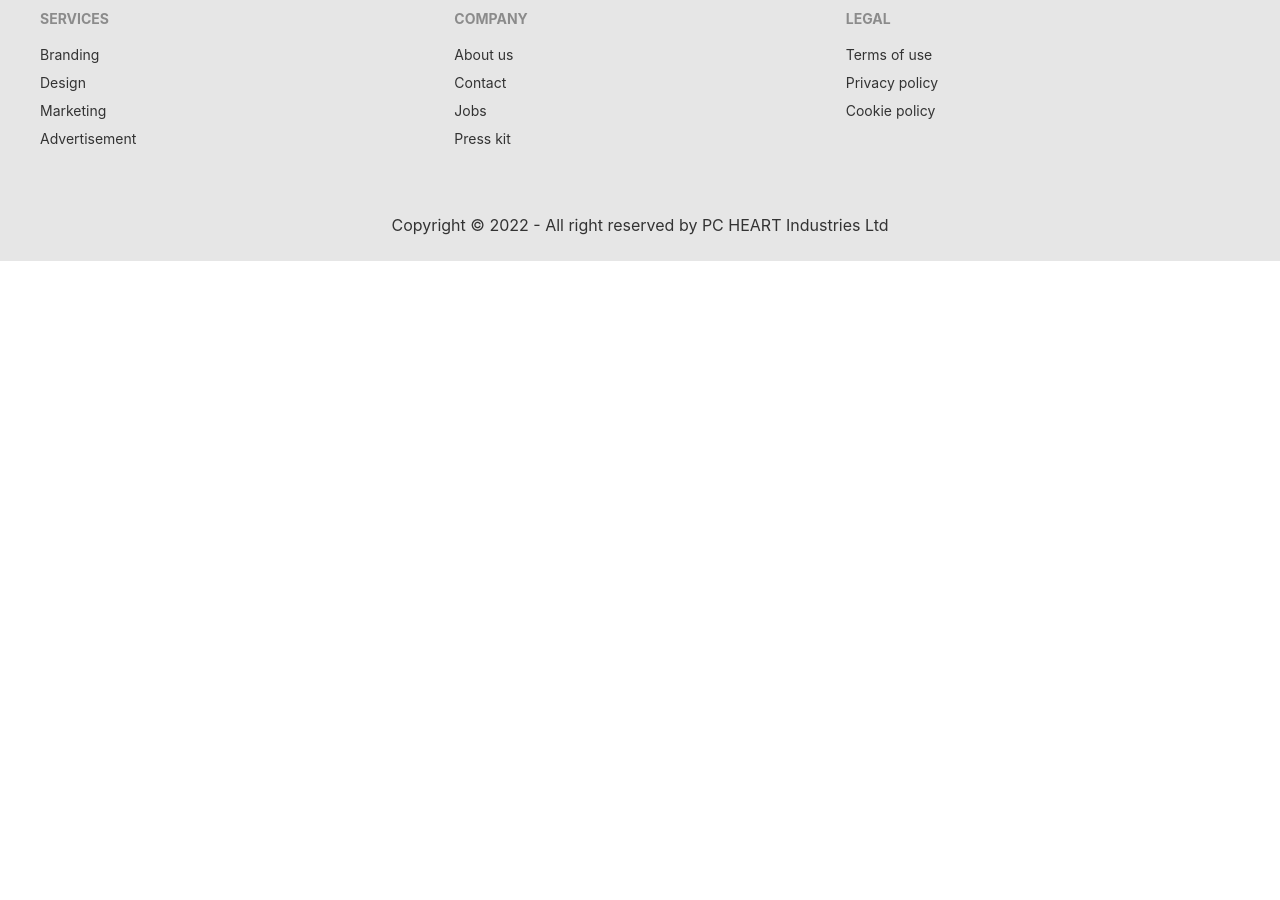
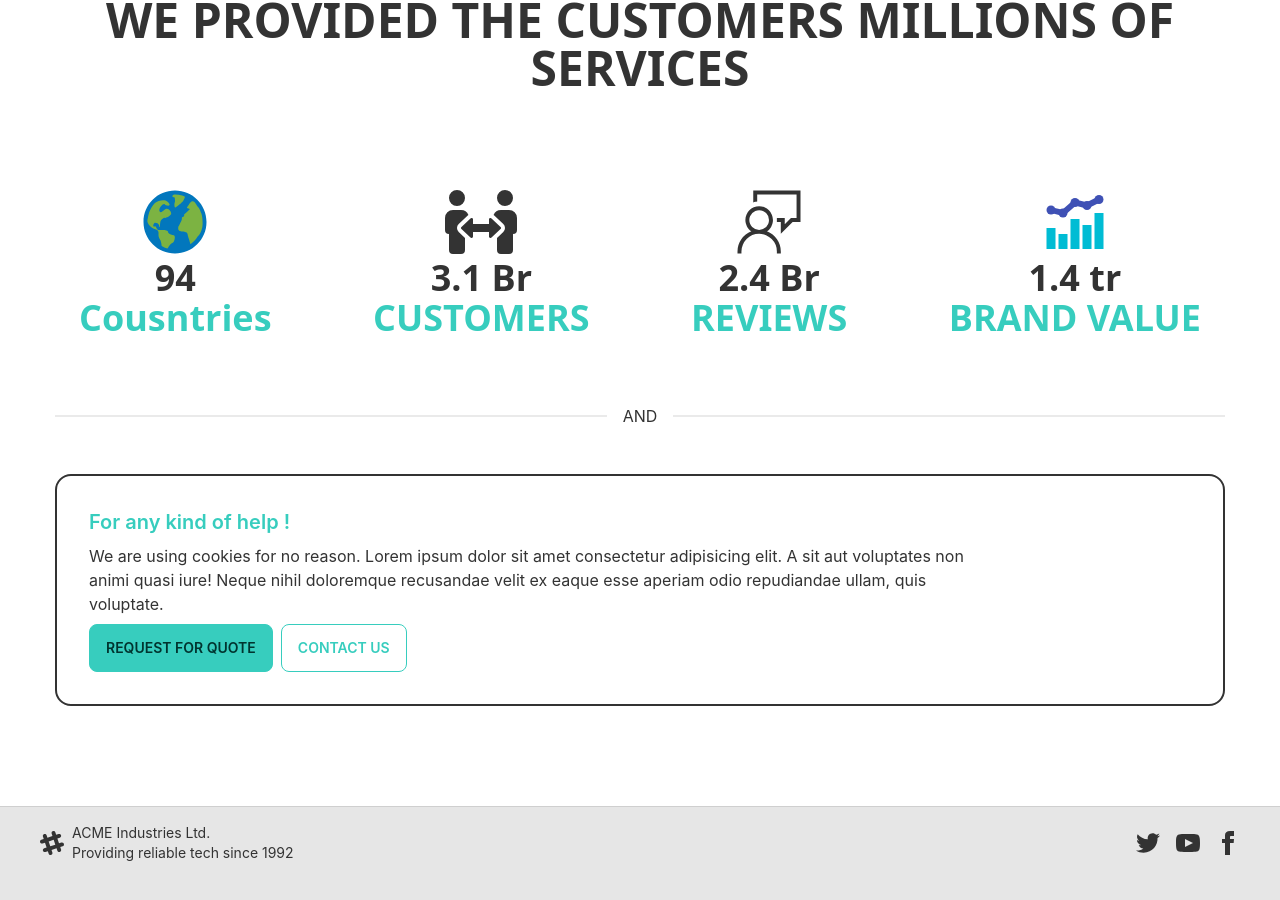
Before and after one commit to syed-jaid/Assignment-12-client-side-repo, a React (Create React App) app: page / in a window 1280 px wide. Shown: the part 3212-4112 px from the top of the page. Before the commit the page ends 3473 px from the top, so only its background shows below. Built offline with nearby package versions, Linux system fonts and the light colour scheme; no server answers.

Commit message:
the summery part is done

```diff
--- a/src/Pages/Home/Home.js
+++ b/src/Pages/Home/Home.js
@@ -5,6 +5,7 @@ import Items from './Items';
 import './Home.css'
 import Extra1 from './Extra1';
 import Footer from '../../ForAll/Footer/Footer';
+import Summery from './Summery';
 
 const Home = () => {
     return (
@@ -18,6 +19,9 @@ const Home = () => {
                 <Items></Items>
                 {/* extra part  */}
                 <Extra1></Extra1>
+
+                {/* Business Summery  */}
+                <Summery></Summery>
             </div>
             <Footer></Footer>
         </div>
--- /dev/null
+++ b/src/Pages/Home/Summery.js
@@ -0,0 +1,48 @@
+import React from 'react';
+import { FcGlobe, FcComboChart } from "react-icons/fc";
+import { FaPeopleArrows } from "react-icons/fa";
+import { VscFeedback } from "react-icons/vsc";
+
+
+const Summery = () => {
+    return (
+        <div className='lg:mt-[100px] lg:mb-[100px] mt-[50px] '>
+            <h1 className='text-center text-5xl font-bold font-sans mb-[40px]'>WE PROVIDED THE CUSTOMERS MILLIONS OF SERVICES </h1>
+            <div className='lg:flex justify-between' >
+                <div className='text-center  p-[20px] rounded-lg border-4 border-[#333333]  lg:border-[#ffffff] my-[30px]'>
+                    <FcGlobe className='text-7xl mx-auto' />
+                    <h1 className='text-4xl font-bold font-sans'>94</h1>
+                    <h1 className='text-4xl font-bold font-sans text-[#37cdbe]'>Cousntries</h1>
+                </div>
+                <div className='text-center  p-[20px] rounded-lg border-4 border-[#333333]  lg:border-[#ffffff] my-[30px]'>
+                    <FaPeopleArrows className='text-7xl mx-auto' />
+                    <h1 className='text-4xl font-bold font-sans'>3.1 Br</h1>
+                    <h1 className='text-4xl font-bold font-sans text-[#37cdbe]'>CUSTOMERS</h1>
+                </div>
+                <div className='text-center  p-[20px] rounded-lg border-4 border-[#333333]  lg:border-[#ffffff] my-[30px]'>
+                    <VscFeedback className='text-7xl mx-auto' />
+                    <h1 className='text-4xl font-bold font-sans'>2.4 Br</h1>
+                    <h1 className='text-4xl font-bold font-sans text-[#37cdbe]'>REVIEWS</h1>
+                </div>
+                <div className='text-center  p-[20px] rounded-lg border-4 border-[#333333]  lg:border-[#ffffff] my-[30px]'>
+                    <FcComboChart className='text-7xl mx-auto' />
+                    <h1 className='text-4xl font-bold font-sans'>1.4 tr</h1>
+                    <h1 className='text-4xl font-bold font-sans text-[#37cdbe]'>BRAND VALUE</h1>
+                </div>
+            </div>
+            <div class="divider">AND</div>
+            <div class="card w-full border-2 border-[#333333] my-[50px]">
+                <div class="card-body ">
+                    <h2 class="card-title text-[#37cdbe]">For any kind of help !</h2>
+                    <p className='flex justify-start lg:pr-[200px]'>We are using cookies for no reason. Lorem ipsum dolor sit amet consectetur adipisicing elit. A sit aut voluptates non animi quasi iure! Neque nihil doloremque recusandae velit ex eaque esse aperiam odio repudiandae ullam, quis voluptate.</p>
+                    <div class="card-actions">
+                        <button class="btn btn-primary">Request For Quote</button>
+                        <button class="btn btn-outline btn-accent">Contact us</button>
+                    </div>
+                </div>
+            </div>
+        </div>
+    );
+};
+
+export default Summery;
```
